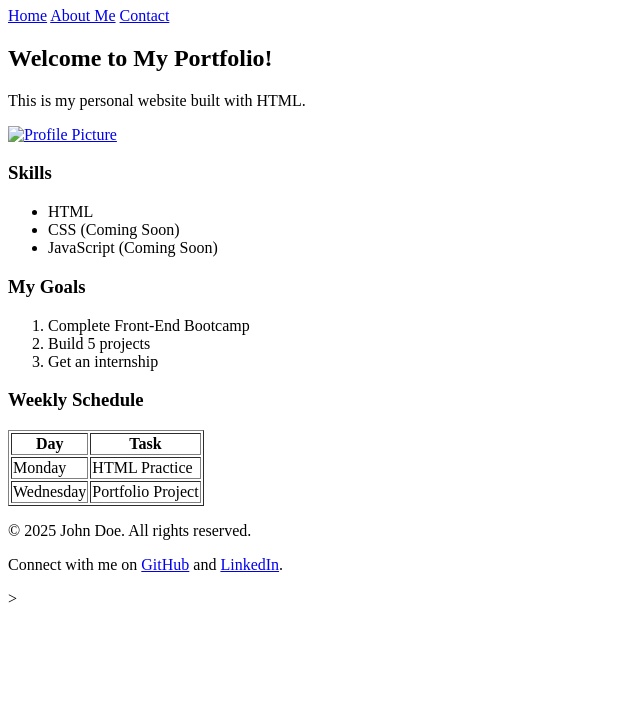
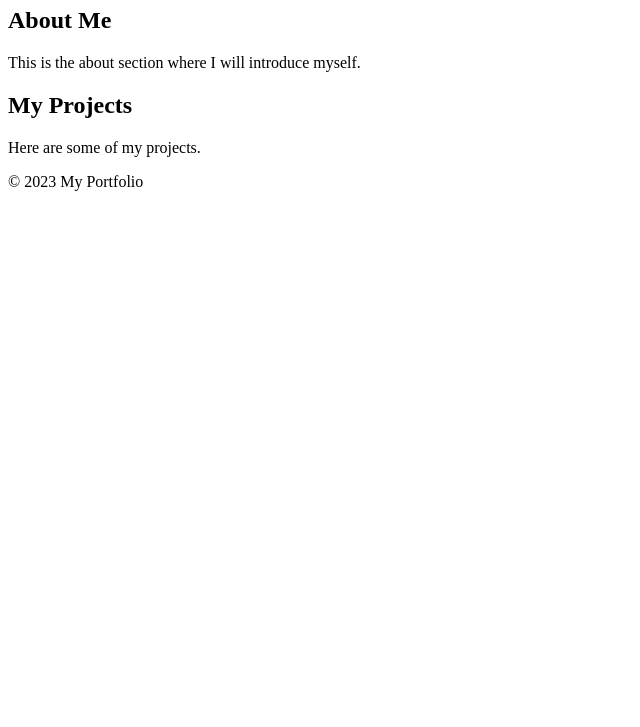
Before and after one commit to oumerjm/MyPortfolio, a plain HTML site: page index.html in a window 1280 px wide. Shown: the part 73-800 px from the top of the page, without its empty margins (0-640 px from the left). Drawn offline with Linux system fonts and the light colour scheme.

Commit message:
made some changes to index.html and committed them git commit -m "made some changes to index.html and committed them"

```diff
--- a/index.html
+++ b/index.html
@@ -6,70 +6,21 @@
     <title>My Portfolio</title>
 </head>
 <body>
-    <!-- Header with Navigation -->
     <header>
-        <h1>John Doe</h1>
-        <nav>
-            <a href="index.html">Home</a>
-            <a href="about.html">About Me</a>
-            <a href="contact.html">Contact</a>
-        </nav>
+        <h1>Welcome to My Portfolio</h1>
     </header>
-
-    <!-- Main Content Section -->
-    <section id="home">
-        <h2>Welcome to My Portfolio!</h2>
-        <p>This is my personal website built with HTML.</p>
-
-        <!-- Clickable Image Link -->
-        <a href="about.html">
-            <img src="images/profile.jpg" alt="Profile Picture" width="200">
-        </a>
-    </section>
-
-    <!-- Skills (Unordered List) -->
-    <section id="skills">
-        <h3>Skills</h3>
-        <ul>
-            <li>HTML</li>
-            <li>CSS (Coming Soon)</li>
-            <li>JavaScript (Coming Soon)</li>
-        </ul>
-    </section>
-
-    <!-- Goals (Ordered List) -->
-    <section id="goals">
-        <h3>My Goals</h3>
-        <ol>
-            <li>Complete Front-End Bootcamp</li>
-            <li>Build 5 projects</li>
-            <li>Get an internship</li>
-        </ol>
-    </section>
-
-    <!-- Weekly Schedule (Table) -->
-    <section id="schedule">
-        <h3>Weekly Schedule</h3>
-        <table border="1">
-            <tr>
-                <th>Day</th>
-                <th>Task</th>
-            </tr>
-            <tr>
-                <td>Monday</td>
-                <td>HTML Practice</td>
-            </tr>
-            <tr>
-                <td>Wednesday</td>
-                <td>Portfolio Project</td>
-            </tr>
-        </table>
-    </section>
-
-    <!-- Footer -->
+    <main>
+        <section id="about">
+            <h2>About Me</h2>
+            <p>This is the about section where I will introduce myself.</p>
+        </section>
+        <section id="projects">
+            <h2>My Projects</h2>
+            <p>Here are some of my projects.</p>
+        </section>
+    </main>
     <footer>
-        <p>&copy; 2025 John Doe. All rights reserved.</p>
-        <p>Connect with me on <a href="https://github.com" target="_blank" title="GitHub">GitHub</a> and <a href="https://linkedin.com" target="_blank" title="LinkedIn">LinkedIn</a>.</p>
+        <p>&copy; 2023 My Portfolio</p>
     </footer>
 </body>
-</html>>
+</html>
```
